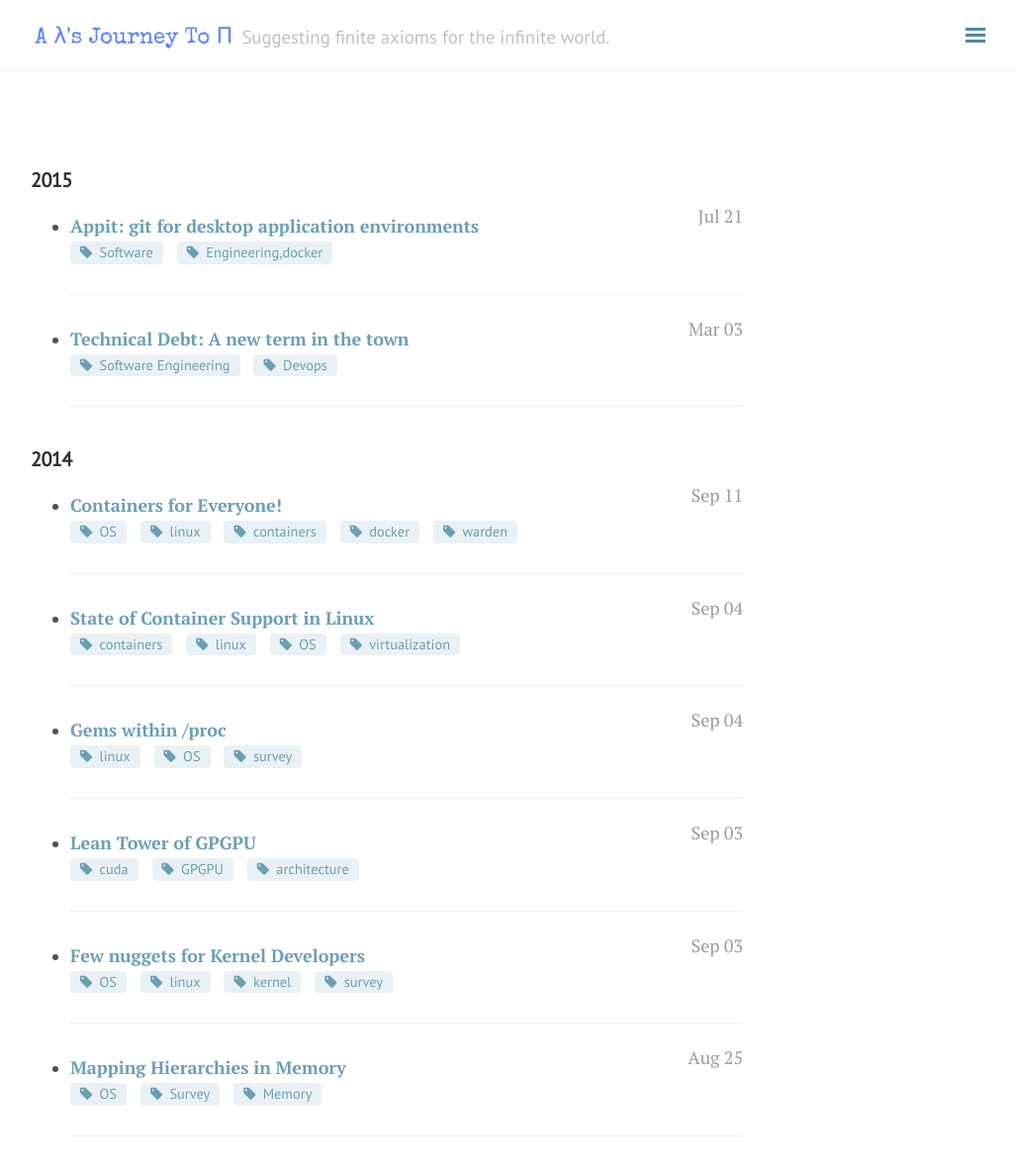
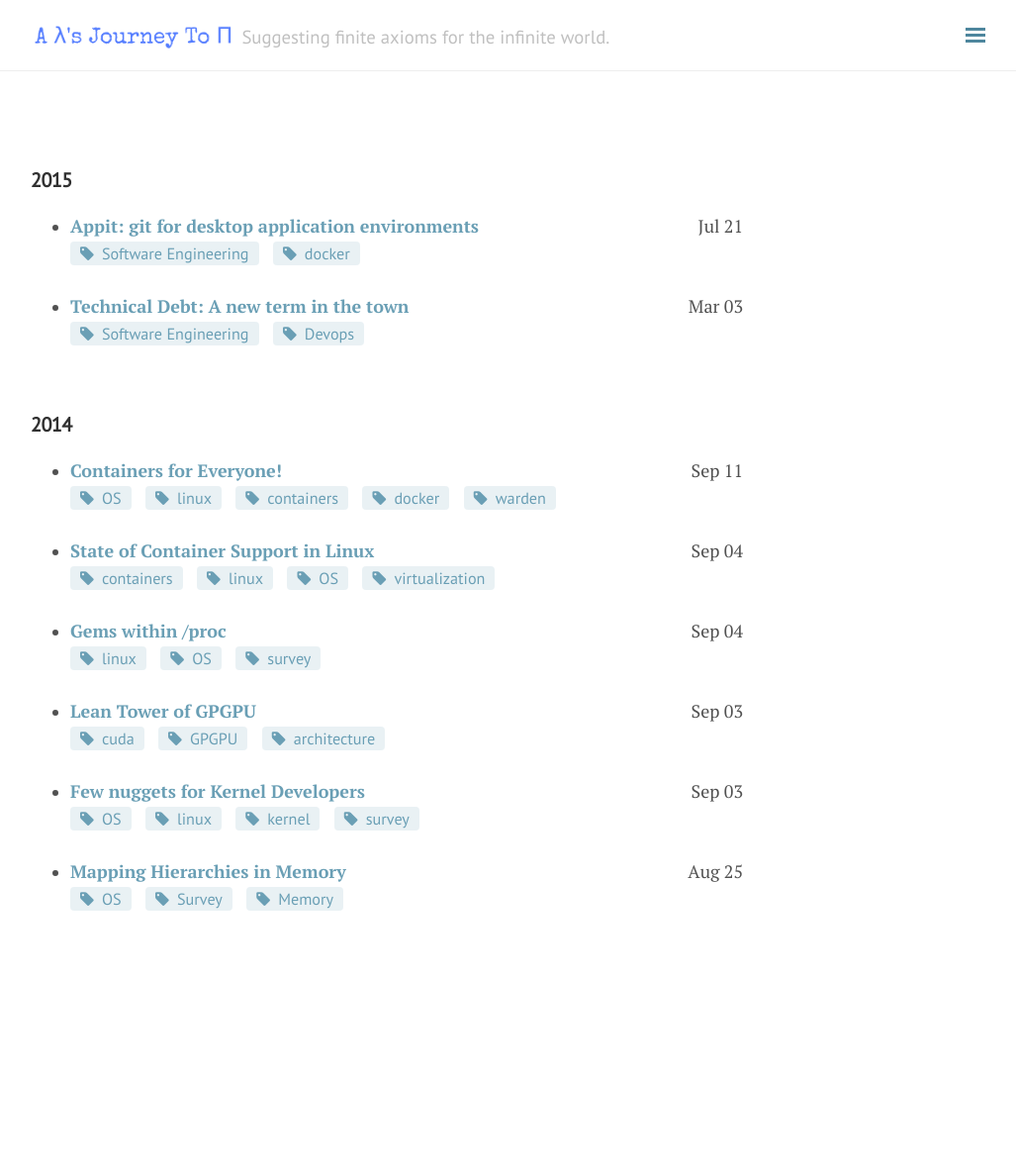
Before and after one commit to rarchk/rarchk.github.io, a Jekyll site: the page built from blog/index.html, in a window 1280 px wide and 1213 px high. Shown: the top 1187 px of the window at 99% size, without its empty margins (249-1276 px from the left). Built offline with Jekyll 4.4.1, drawn with Linux system fonts in a browser that asks for light colours; nearby versions of some CDN libraries; the list of posts is cut into pages by our own code; comment, search, counter and statistics services are not loaded.

Commit message:
Formatting Corrected

```diff
--- a/_config.yml
+++ b/_config.yml
@@ -37,7 +37,7 @@ author:
     bars:           /blog/ || Blog
     desktop:        /projects/ || Projects
     graduation-cap: /public/data/RonakKogta_CurriculumVitae.pdf || Resume
-    feed:           /atom.xml/ || Feed
+    feed:           /atom.xml || Feed
 
 # Navigation (2nd level links supported)
 nav:
@@ -47,10 +47,10 @@ nav:
     - '/blog/'
     - { Categories: '/blog/categories/' }
     - { Tags: '/blog/tags/' }
-  About:
+  Current Me:
     - '/about/'
-  Github Project:
-    - 'http://rarchk.github.io/'
+  Reflections:
+    - '/reflections/'
 
 # Where are tags and categories displayed
 tag_page: '/blog/tags/'
--- a/blog/index.html
+++ b/blog/index.html
@@ -14,27 +14,26 @@ title: Blog
       <ul >
     {% endif %}
 
-    <li >
-      <font size=4>
+    <li>
+
+      <font size="4">
       <b>
       <a href="{{ post.url | append: '/' | replace: '//', '/' | prepend: site.baseurl | prepend: site.url |  }}">
         {{ post.title }}
       </a>
     </b>
-    </font>
+    </span>
+    <span  style="float: right;"> <time datetime="{{ post.date | date_to_xmlschema }}">{{ post.date | date: "%b %d" }}</time> </span>
 
-
-    <font size=4>
-    <span class="post-date" style="float: right;"> <time datetime="{{ post.date | date_to_xmlschema }}">{{ post.date | date: "%b %d" }}</time> </span>
-  </font>
     {% if post.tags %}
     <br>
     {% for tag in post.tags %}
     <a href="{{ site.baseurl }}{{ site.tag_page }}#{{ tag | slugify }}" class="post-tag">{{ tag }}</a>
     {% endfor %}
     {% endif %}
-    <hr>
-
+    <br>
+    <br>
+    </font>
     </li>
 
     {% if forloop.last %}
```
Also changed, not shown: _posts/2015-07-21-appit-docker-global-hack-day.md (+1 -1 lines).
